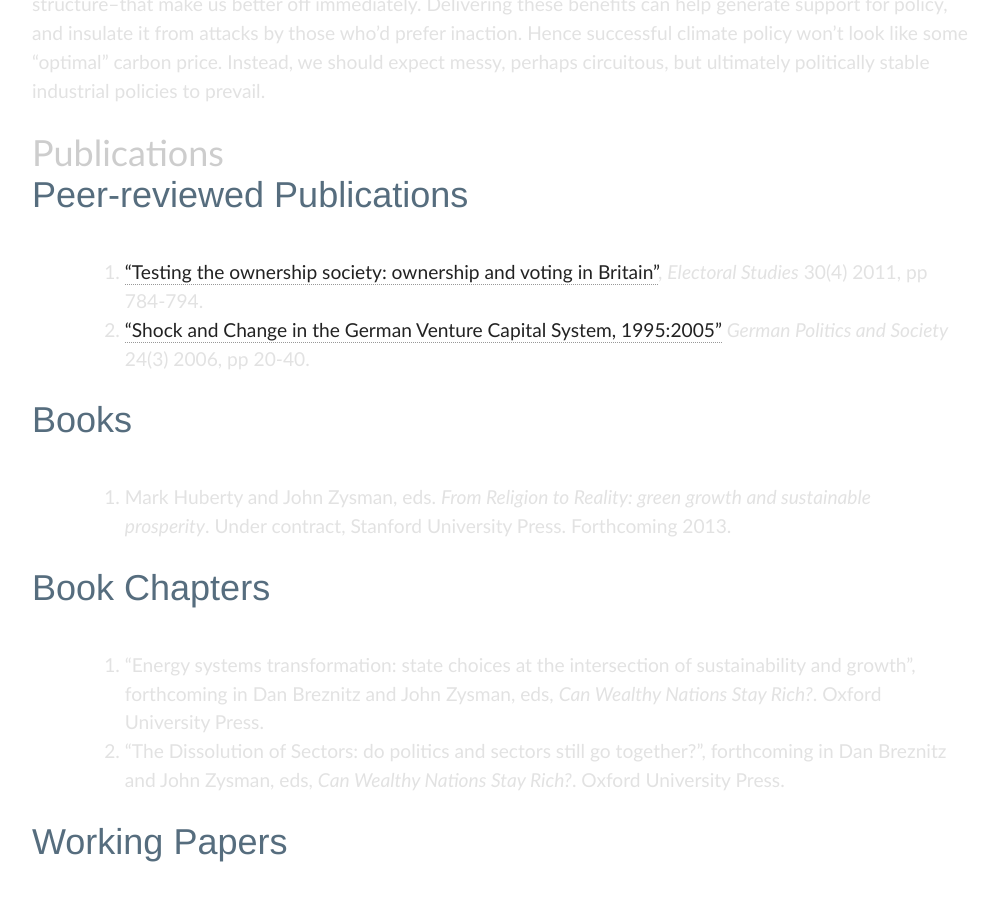
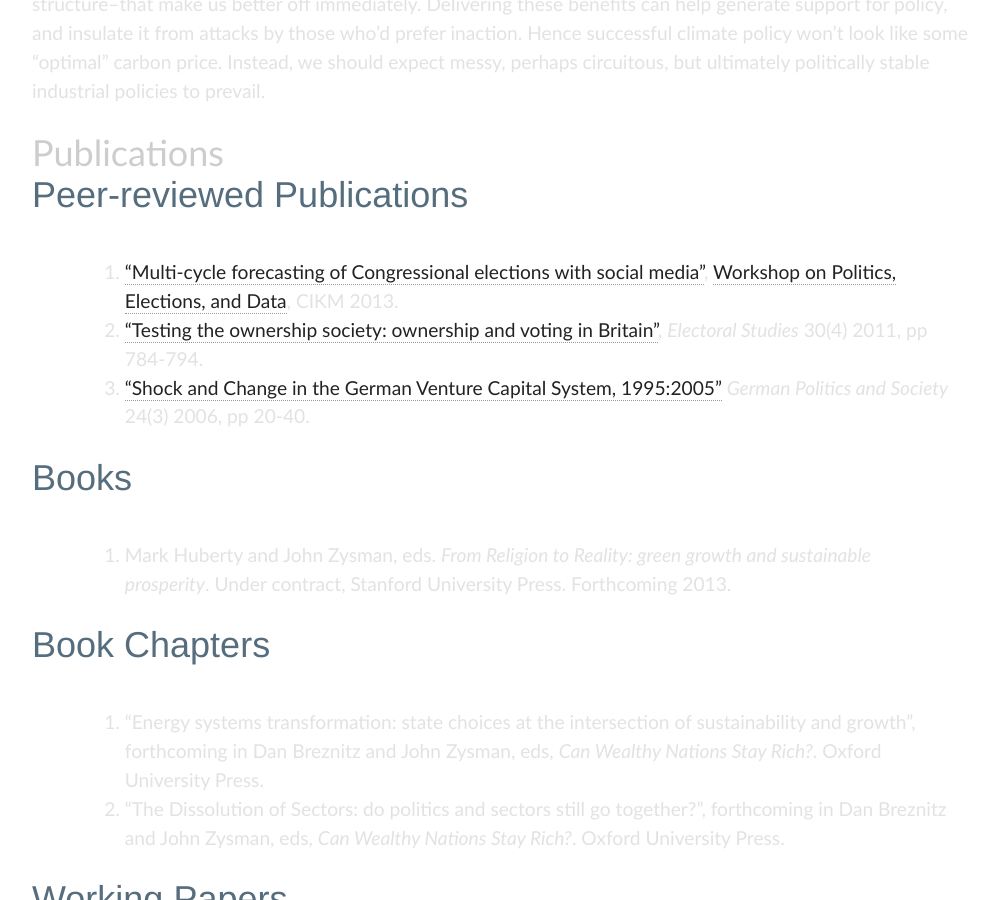
Before and after one commit to markhuberty/markhuberty.github.com, a Jekyll site: the page built from publications.md, in a window 1280 px wide and 900 px high, scrolled down 848 px. Shown: the whole window, without its empty margins (133-1131 px from the left). Built offline with Jekyll 4.4.1, drawn with Linux system fonts in a browser that asks for light colours; some web fonts are replaced; Markdown is read by kramdown in place of the engine named in the settings.

Commit message:
Added the PLEAD paper to the repo

```diff
--- a/publications.md
+++ b/publications.md
@@ -43,6 +43,7 @@
 
 #### Peer-reviewed Publications
 
+1. ["Multi-cycle forecasting of Congressional elections with social media"](/files/twitter_plead2013_final.pdf), [Workshop on Politics, Elections, and Data](https://sites.google.com/site/plead2013/), CIKM 2013.
 1.  ["Testing the ownership society: ownership and voting in
     Britain"](http://dx.doi.org/10.1016/j.electstud.2011.07.006),
     *Electoral Studies* 30(4) 2011, pp 784-794.
```
Also changed, not shown: 1 other file.
